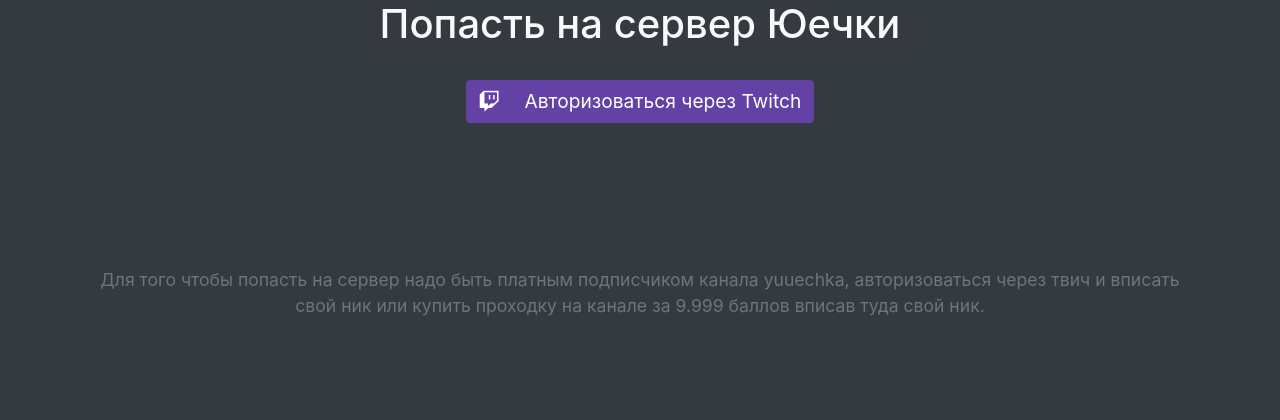
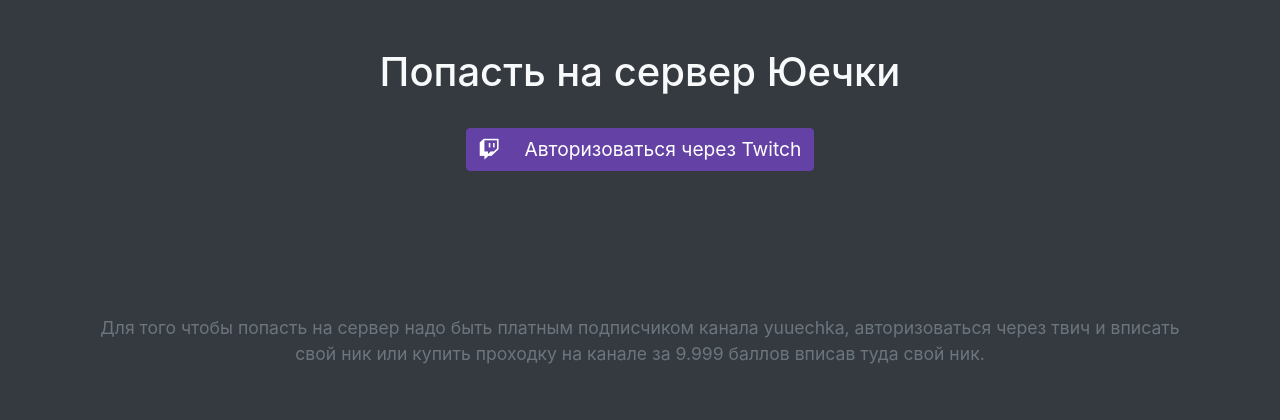
Before and after one commit to VeryBigSad/minecraft_twitch, a Django app: page /login in a window 1280 px wide. Shown: the top 420 px of the page. Run offline with Django 3.2, Linux system fonts and the light colour scheme; some libraries are stand-ins or nearby versions.

Commit message:
some things

```diff
--- a/templates/index.html
+++ b/templates/index.html
@@ -2,7 +2,7 @@
 
 
 {% block content %}
-    <h1 class="text-light">Попасть на сервер Юечки</h1>
+    <h1 class="text-light mt-5">Попасть на сервер Юечки</h1>
     <div class="btn-group mt-4">
         <a href="https://id.twitch.tv/oauth2/authorize?client_id=geqwz9a4dhcg3wcmv8qsu07p5bb9cx&redirect_uri=http://{{ DOMAIN_NAME }}/login&response_type=code&scope=user_subscriptions" class="btn btn-twitch">
             <i class="fab fa-twitch pt-1" style="font-size: 1.3rem; color: white"></i>
--- a/templates/not_subbed.html
+++ b/templates/not_subbed.html
@@ -1,6 +1,6 @@
 {% extends 'base.html' %}
 
 {% block content %}
-    <h1 class="text-light">К сожалению, вы все еще не подпищик.</h1>
+    <h1 class="text-light">К сожалению, вы все еще не подписчик.</h1>
     <a href="https://twitch.tv/yuuechka">Подписаться можно здесь</a>
 {% endblock %}
```
